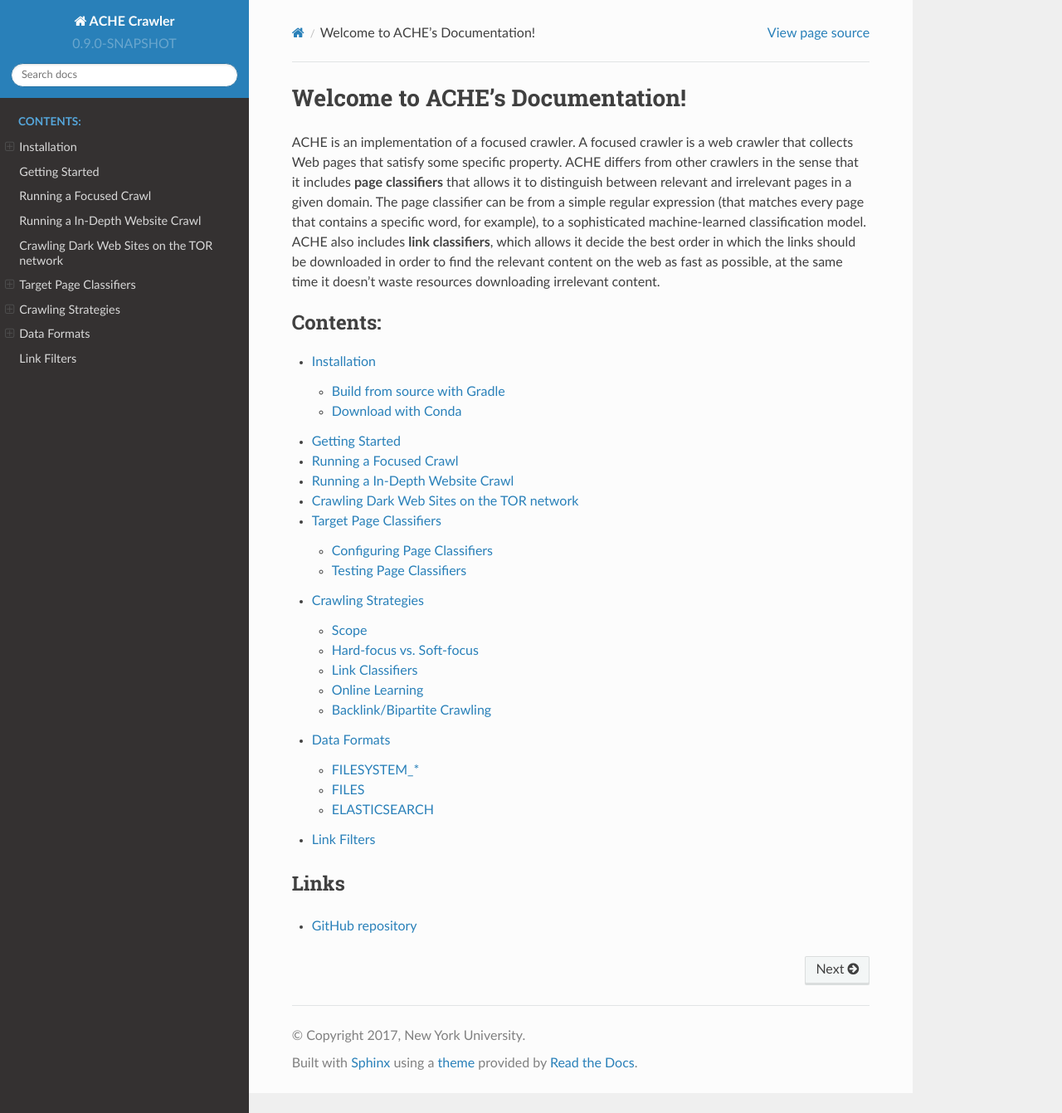
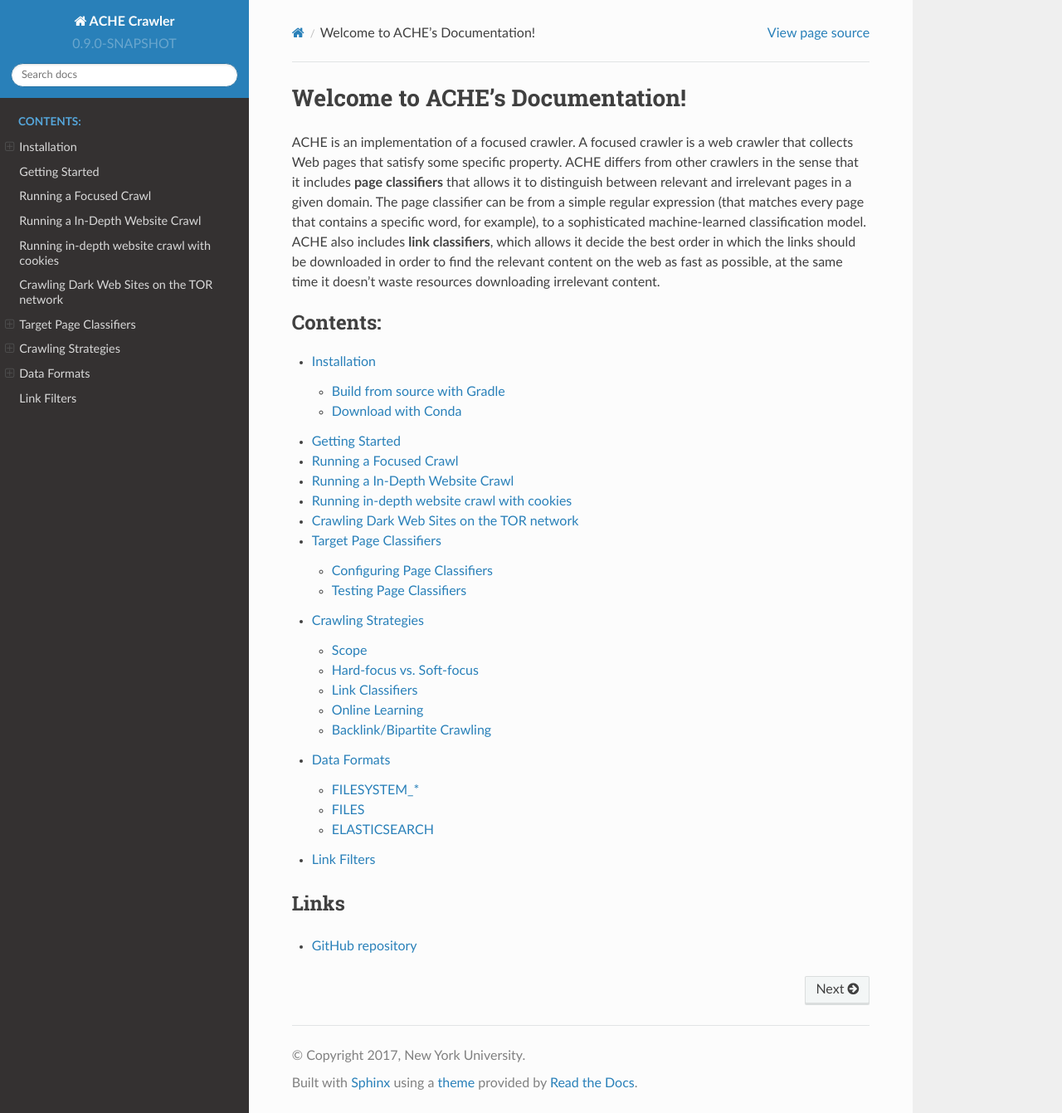
Before and after one commit to VIDA-NYU/ache, a Sphinx documentation site: the page built from docs/index.rst, in a window 1280 px wide and 1341 px high. Shown: the whole window at 83% size. Built offline with Sphinx 7.4.7 and the Read the Docs theme 2.0.0, drawn with Linux system fonts in a browser that asks for light colours; pages that are not in the unit, such as notebooks, are missing from menus.

```diff
--- a/docs/index.rst
+++ b/docs/index.rst
@@ -13,6 +13,7 @@ ACHE also includes **link classifiers**, which allows it decide the best order i
     getting-started
     tutorial-focused-crawl
     tutorial-in-depth-crawl
+    tutorial-crawling-cookie
     tutorial-crawling-tor
     page-classifiers
     crawling-strategies
--- a/docs/tutorial-crawling-cookie.rst
+++ b/docs/tutorial-crawling-cookie.rst
@@ -1,4 +1,4 @@
-Running in-depth website crawl with cookie
+Running in-depth website crawl with cookies
 ##########################################
 
 Some websites require users to login in order to access the content. ACHE supports users to simulate the user login to crawl these websites by sending the cookies along with HTTP requests.
@@ -6,6 +6,7 @@ Some websites require users to login in order to access the content. ACHE suppor
 The following steps show how to crawl sites that require login using ACHE.
 
 #. Sign up to all the websites that you want to crawl.
+
 #. Get the cookie for each website using a web browser and also the user-agent string of that browser.
 The following instructions assume that you are using Chrome browser, although it should be similar with other browsers (i.e., Firefox and IE). For each website, repeat as follows:
 
```
